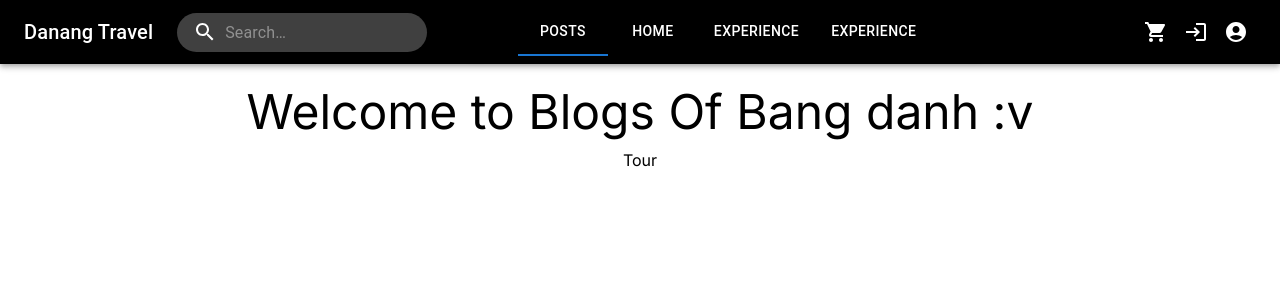
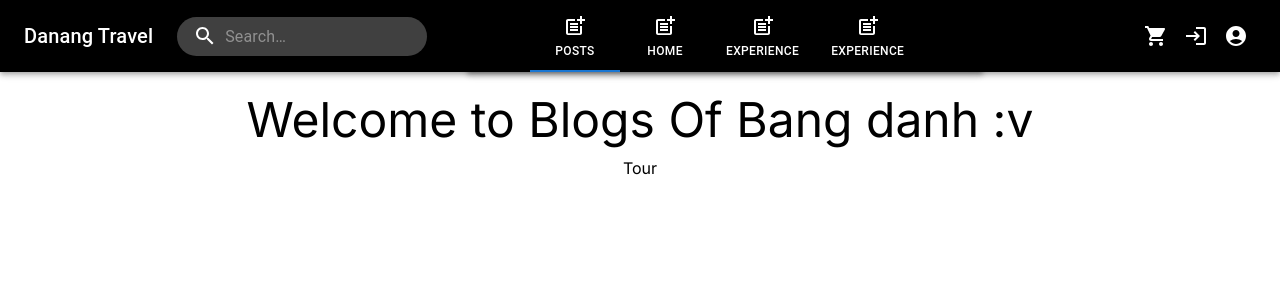
Before and after one commit to Bang222/DaNangTravelRepository-FrontEnd, a Next.js app: page / in a window 1280 px wide. Shown: the top 300 px of the page. Built offline with nearby package versions, Linux system fonts and the light colour scheme; no server answers.

Commit message:
Fixed navbar

```diff
--- a/src/app/(auth)/login/layout.tsx
+++ b/src/app/(auth)/login/layout.tsx
@@ -1,6 +1,6 @@
 import React from 'react'
 
-export default function Layout({children}: { children: React.ReactNode }) {
+export default function RootLayout({children,}: { children: React.ReactNode }) {
     return <main className={'relative text-white w-screen h-screen z-10'}
                  style={{
                      backgroundImage: `url(${'https://vietravelasia.com/api/files/202306271350-27d15e1f93-MAIN%20BANNER-01.jpg'})`,
--- a/src/app/(auth)/register/layout.tsx
+++ b/src/app/(auth)/register/layout.tsx
@@ -1,6 +1,6 @@
 import React from 'react'
 
-export default function Layout({children}: { children: React.ReactNode }) {
+export default function RootLayout({children}: { children: React.ReactNode }) {
     return <main className={'relative text-white w-screen h-screen z-10'}
                  style={{
                      backgroundImage: `url(${'https://vietravelasia.com/api/files/202306271350-27d15e1f93-MAIN%20BANNER-01.jpg'})`,
--- /dev/null
+++ b/src/app/(home)/feed/page.tsx
@@ -0,0 +1,17 @@
+import React, {FC} from 'react';
+import Navbar from "@/components/Navbar";
+
+interface FeedProps {
+}
+
+//bang
+
+const Page: FC<FeedProps> = ({}) => {
+    return (
+        <>
+            <div> Feed </div>
+        </>
+    );
+}
+
+export default Page;
--- /dev/null
+++ b/src/app/(home)/layout.tsx
@@ -0,0 +1,8 @@
+import React from 'react'
+import Navbar from "@/components/Navbar";
+
+export default function RootLayout({children,}: { children: React.ReactNode }) {
+    return <main>
+        <Navbar/>
+        {children}</main>
+}
--- a/src/app/feed/page.tsx
+++ /dev/null
@@ -1,14 +0,0 @@
-import {FC} from 'react';
-
-interface FeedProps {
-}
-
-//bang
-
-const Page: FC<FeedProps> = ({}) => {
-    return (
-        <div> Feed </div>
-    );
-}
-
-export default Page;
--- a/src/app/layout.tsx
+++ b/src/app/layout.tsx
@@ -15,7 +15,7 @@ export default function RootLayout({children,}: { children: React.ReactNode }) {
         <QueryClientProvider>
             <html lang="en">
                 <body className={inter.className}>
-                     <Navbar/>
+                     {/*<Navbar/>*/}
                      {children}
                 </body>
             </html>
--- a/src/components/NavbarChild.tsx
+++ b/src/components/NavbarChild.tsx
@@ -1,15 +1,13 @@
+'use client'
 import * as React from 'react';
-import SwipeableViews from 'react-swipeable-views';
+import PostAddIcon from '@mui/icons-material/PostAdd';
 import { useTheme } from '@mui/material/styles';
 import AppBar from '@mui/material/AppBar';
 import Tabs from '@mui/material/Tabs';
 import Tab from '@mui/material/Tab';
 import Typography from '@mui/material/Typography';
-import Zoom from '@mui/material/Zoom';
-import Fab from '@mui/material/Fab';
 import { green } from '@mui/material/colors';
 import Box from '@mui/material/Box';
-import { SxProps } from '@mui/system';
 import {NextPage} from "next";
 import Link from "next/link";
 
@@ -102,20 +100,19 @@ const NavbarChild:NextPage = () => {
                     textColor="white"
                     variant="fullWidth"
                     centered
-                    noWrap
                     selectionFollowsFocus={false}
                 >
                     <Link href="/feed" passHref>
-                        <Tab label="Posts" textColor="white" onClick={() => handleChangeIndex(0)}/>
+                        <Tab icon={<PostAddIcon />} sx={{fontSize:'12px'}} label="Posts" textColor="white" onClick={() => handleChangeIndex(0)}/>
                     </Link>
                     <Link href="/" passHref>
-                        <Tab label="home" textColor="white" onClick={() => handleChangeIndex(1)}/>
+                        <Tab label="home" icon={<PostAddIcon />} sx={{fontSize:'12px'}} textColor="white" onClick={() => handleChangeIndex(1)}/>
                     </Link>
                     <Link href="/#" passHref>
-                        <Tab label="Experience" textColor="white" onClick={() => handleChangeIndex(2)}/>
+                        <Tab label="Experience" icon={<PostAddIcon />} sx={{fontSize:'12px'}} textColor="white" onClick={() => handleChangeIndex(2)}/>
                     </Link>
                     <Link href="/#" passHref>
-                        <Tab label="Experience" textColor="white" onClick={() => handleChangeIndex(3)}/>
+                        <Tab label="Experience" icon={<PostAddIcon />} sx={{fontSize:'12px'}} textColor="white" onClick={() => handleChangeIndex(3)}/>
                     </Link>
                 </Tabs>
 
--- a/src/components/QueryClientProvider.tsx
+++ b/src/components/QueryClientProvider.tsx
@@ -13,8 +13,7 @@ const Providers: FC<LayoutProps> = ({ children }) => {
     return (
         <QueryClientProvider client={queryClient}>
             {children}
-        </QueryClientProvider>
-    )
+        </QueryClientProvider>    )
 }
 
 export default Providers
```
Also changed, not shown: src/app/(home)/page.tsx (renamed from src/app/page.tsx).
